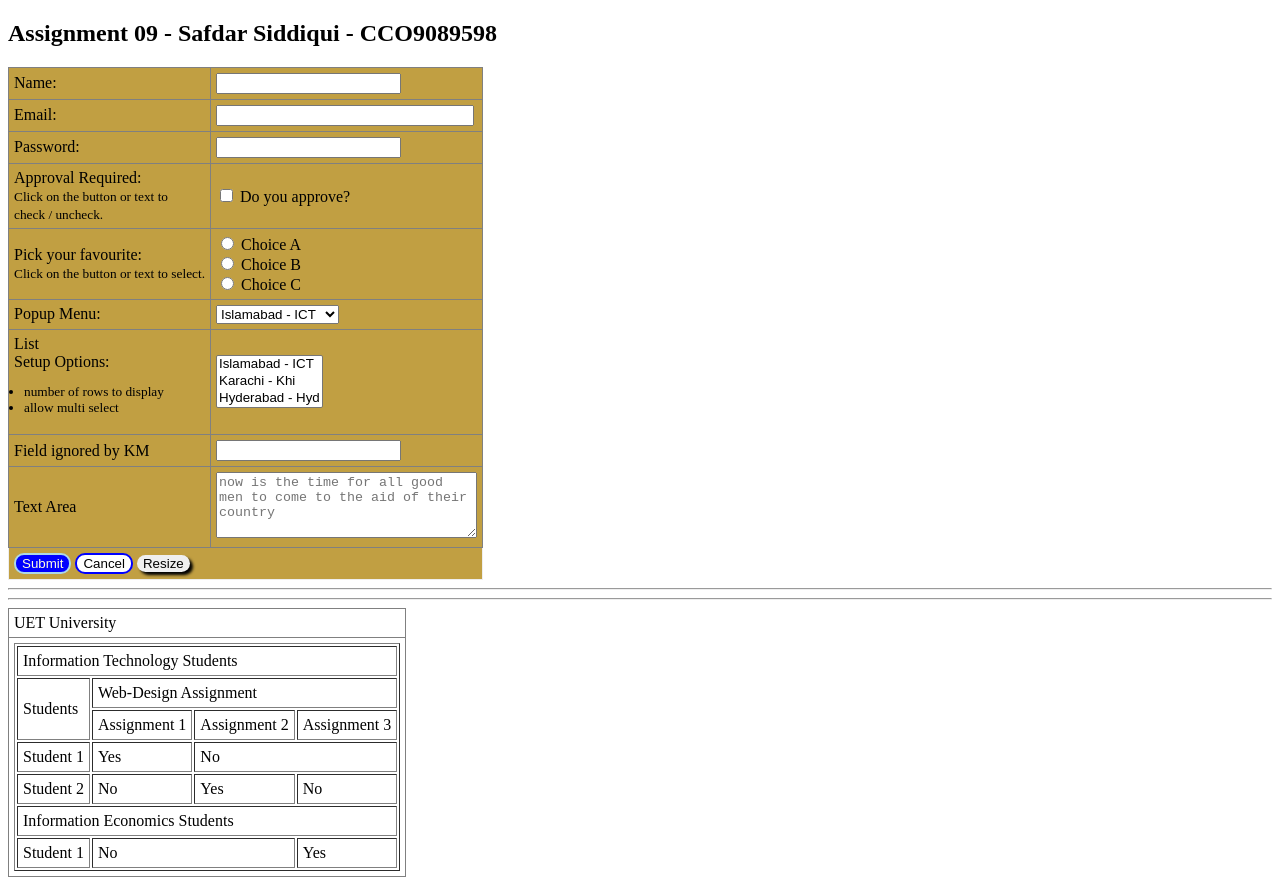
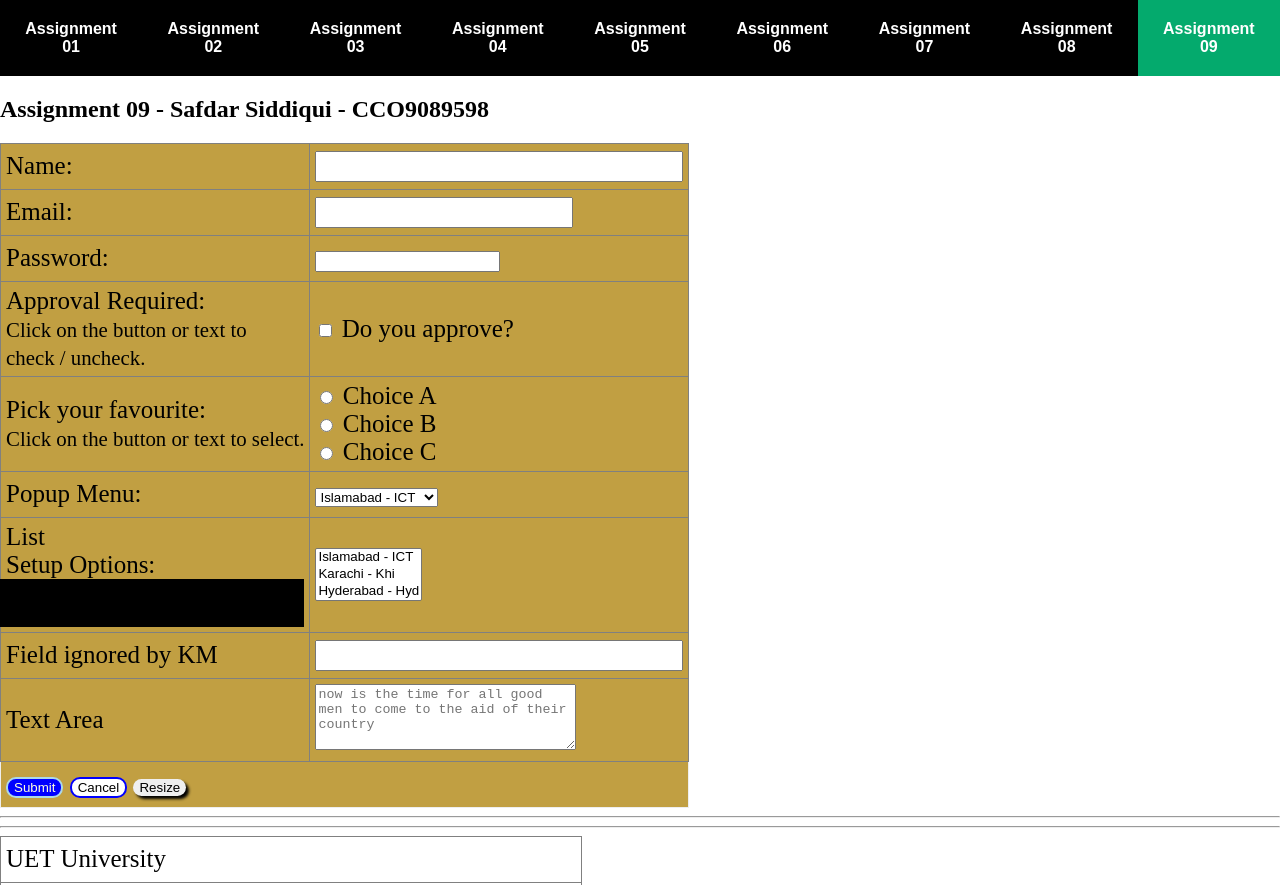
Before and after one commit to Safdar-Siddiqui/assignmentsHTML, a plain HTML site: page assign09_Safdar_CCO9089598.html in a window 1280 px wide. Shown: the top 885 px of the page. Drawn offline with Linux system fonts and the light colour scheme.

Commit message:
some modifications

```diff
--- a/assign09_Safdar_CCO9089598.html
+++ b/assign09_Safdar_CCO9089598.html
@@ -5,11 +5,66 @@
   <meta http-equiv="CONTENT-TYPE" content="text/html; charset=UTF-8">
   <title> Assign09_Safdar_CCO9089598</title>
 </head>
-<style>
+  <style>
+        body{margin: 0px;
+		padding: 0px;}
+	  ul{
+		list-style-type: none;
+		margin:0px;
+		padding:0px 0px;
+		overflow: hidden;
+		background-color: #000;
+		width: auto;
+		height: auto;
+		display:flex;
+		justify-content:space-evenly;
+		font-family: sans-serif;
+		position: relative;
+	  }
+	  li{
+		float:left;
+		width: 150px;
+	  }
+	  li a{
+		display: block;
+	  color: white;
+	  text-align: center;
+	  padding: 20px 15px;
+	  text-decoration: none;
+		width: auto;
+		text-align:center;
+		font-weight:bold;
+	  }
+
+	  .active {
+	  background-color: #04AA6D;
+	}
+    th{font-size: 30px;}
+    td{height: 35px; padding: 3px 15px; font-size: 25px;}
+    input[type=text], input[type=email], input[type=number], input[type=date]{
+         height: 25px; width: 360px;
+         font-size: 20px;
+        }
+
+
+
 td{padding: 5px;}
 input[type=button]{ border-radius: 10px}
 </style>
 <body>
+  <ul>
+		<li> <a href="./index.html"> Assignment 01 </a> </li>
+		<li> <a href="./assign02_Safdar_CCO9089598.html" > Assignment 02 </a></li>
+		<li> <a href="./assign03_Safdar_CCO9089598.html" > Assignment 03 </a></li>
+		<li> <a href="./assign04_Safdar_CCO9089598.html"> Assignment 04 </a> </li>
+		<li> <a href="./assign05_Safdar_CCO9089598.html"> Assignment 05 </a></li>
+		<li> <a href="./assign06_Safdar_CCO9089598.html"> Assignment 06 </a></li>
+		<li> <a href="./assign07_Safdar_CCO9089598.html"> Assignment 07 </a></li>
+		<li> <a href="./assign08_Safdar_CCO9089598.html"> Assignment 08 </a></li>
+		<li> <a href="#" class="active"> Assignment 09 </a></li>
+	  </ul>
+
+
   <h2> Assignment 09 - Safdar Siddiqui - CCO9089598 </h2>
 
   <form action="#">
```
Also changed, not shown: assign02_Safdar_CCO9089598.html (+1 -1 lines), assign03_Safdar_CCO9089598.html (+1 -1 lines), assign04_Safdar_CCO9089598.html (+1 -1 lines), assign05_Safdar_CCO9089598.html (+1 -1 lines), assign06_Safdar_CCO9089598.html (+1 -1 lines), assign07_Safdar_CCO9089598.html (+1 -1 lines), assign08_Safdar_CCO9089598.html (+1 -1 lines).
